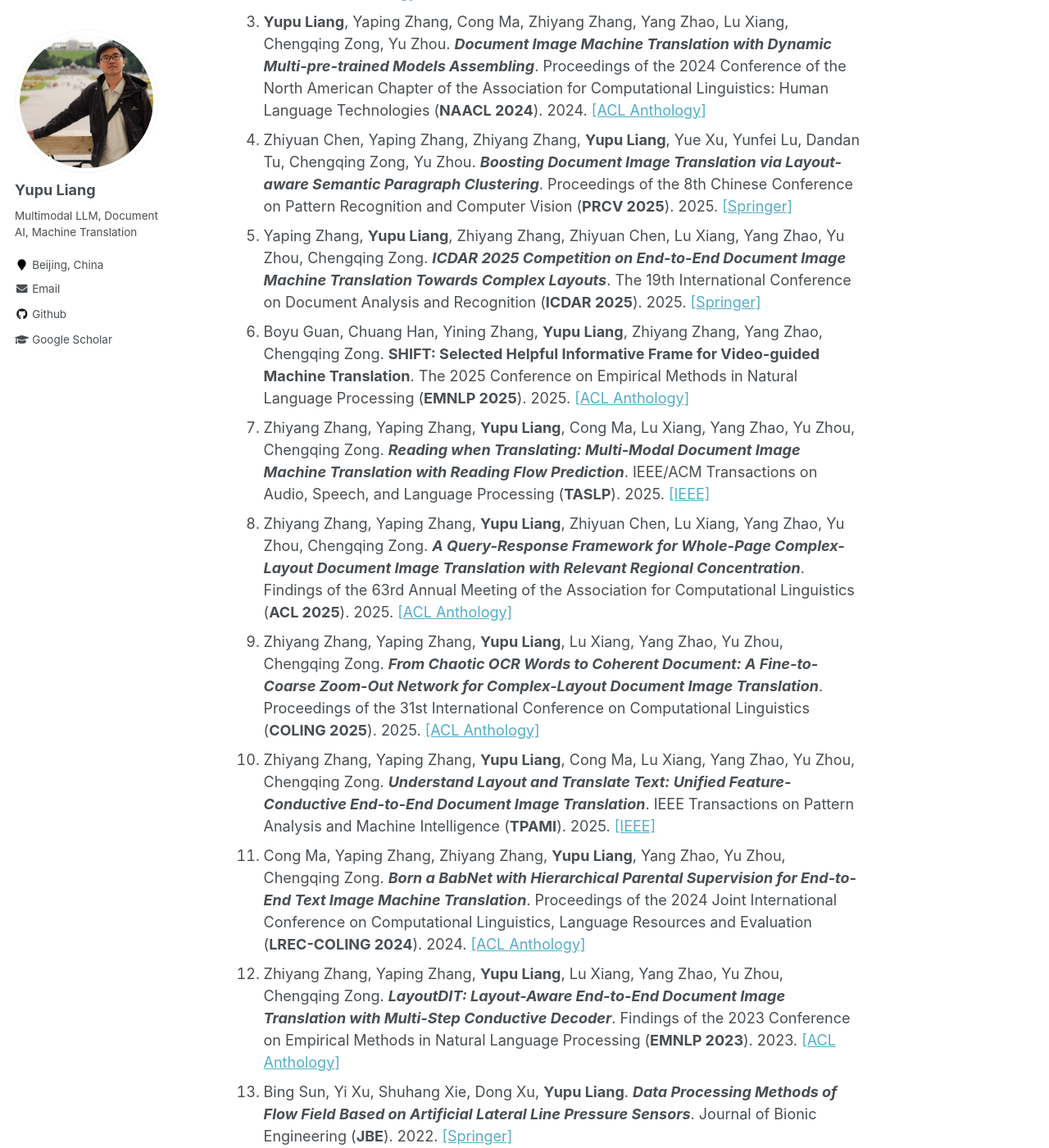
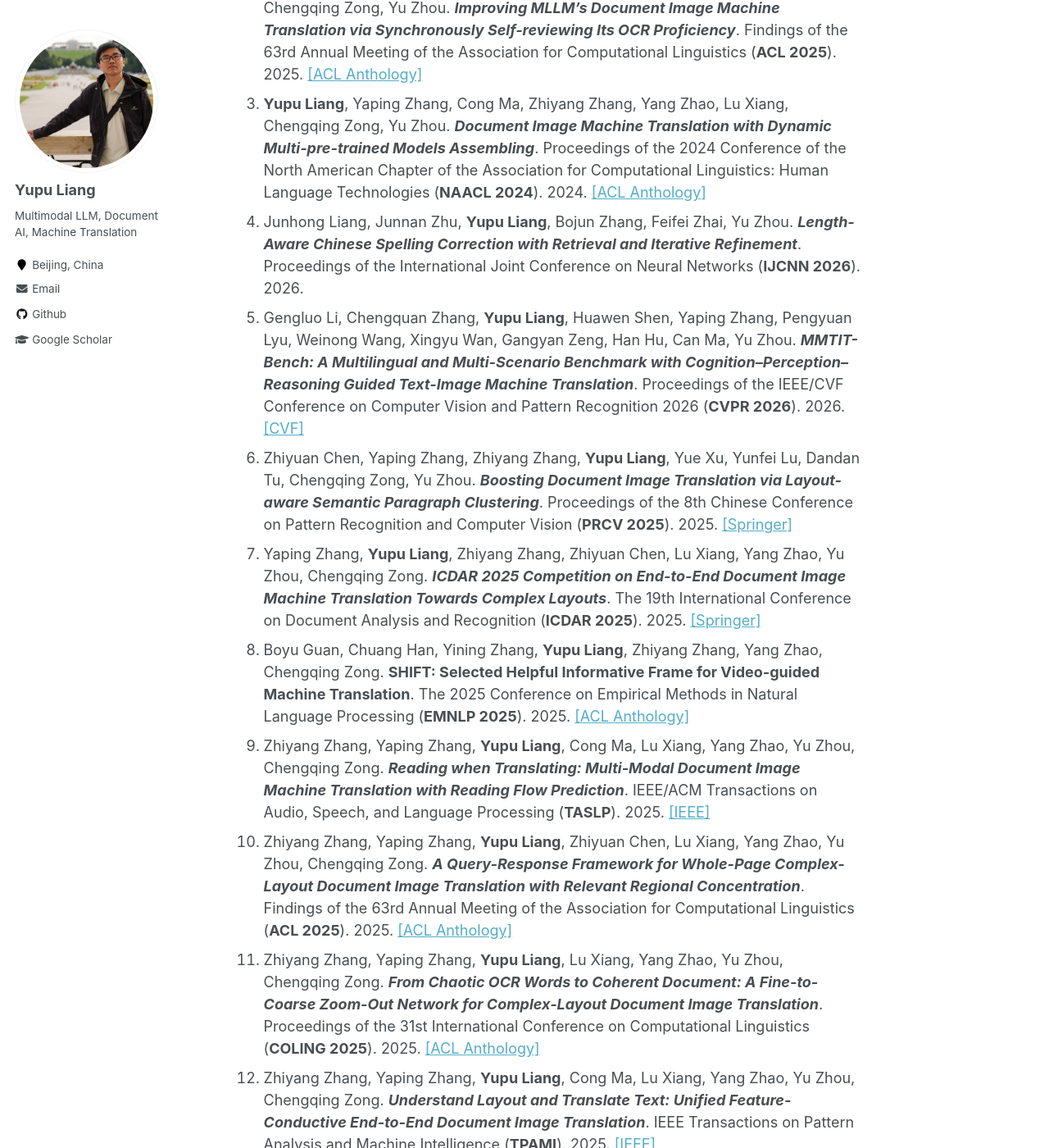
Before and after one commit to liangyupu/liangyupu.github.io, a Jekyll site: the page built from _pages/about.md, in a window 1280 px wide and 1400 px high, scrolled down 1867 px. Shown: the whole window at 82% size. Built offline with Jekyll 4.4.1, drawn with Linux system fonts in a browser that asks for light colours; some of the changed text lies outside the part shown.

Commit message:
Update about.md

```diff
--- a/_pages/about.md
+++ b/_pages/about.md
@@ -22,6 +22,10 @@ I am a member of the string section in the student Chinese orchestra of Beihang
 I also manage a Bilibili [\[1398号监听员\]](https://space.bilibili.com/161643711/upload/opus) and a Zhihu [\[1398号监听员\]](https://www.zhihu.com/people/1398hao-jian-ting-yuan) account where I share my reviews on anime, movies, and books. Feel free to follow!
 
 # News
+**[2026.03] 📄** Our new work has been accepted by IJCNN 2026.
+
+**[2026.03] 📄** Our new work **MMTIT-Bench** has been accepted by CVPR 2026.
+
 **[2025.10] 📄** Our new work has been accepted by PRCV 2025.
 
 **[2025.09] 🏁** DIMT25@ICDAR has successfully concluded. [\[Competition Report\]](https://link.springer.com/chapter/10.1007/978-3-032-04630-7_29)
@@ -58,19 +62,21 @@ I also manage a Bilibili [\[1398号监听员\]](https://space.bilibili.com/16164
 1. **Yupu Liang**, Yaping Zhang, Zhiyang Zhang, Yang Zhao, Lu Xiang, Chengqing Zong, Yu Zhou. ***Single-to-mix Modality Alignment with Multimodal Large Language Model for Document Image Machine Translation***. Proceedings of the 63rd Annual Meeting of the Association for Computational Linguistics (**ACL 2025**). 2025. [\[ACL Anthology\]](https://aclanthology.org/2025.acl-long.606/)
 2. **Yupu Liang**, Yaping Zhang, Zhiyang Zhang, Zhiyuan Chen, Yang Zhao, Lu Xiang, Chengqing Zong, Yu Zhou. ***Improving MLLM's Document Image Machine Translation via Synchronously Self-reviewing Its OCR Proficiency***. Findings of the 63rd Annual Meeting of the Association for Computational Linguistics (**ACL 2025**). 2025. [\[ACL Anthology\]](https://aclanthology.org/2025.findings-acl.1213/)
 3. **Yupu Liang**, Yaping Zhang, Cong Ma, Zhiyang Zhang, Yang Zhao, Lu Xiang, Chengqing Zong, Yu Zhou. ***Document Image Machine Translation with Dynamic Multi-pre-trained Models Assembling***. Proceedings of the 2024 Conference of the North American Chapter of the Association for Computational Linguistics: Human Language Technologies (**NAACL 2024**). 2024. [\[ACL Anthology\]](https://aclanthology.org/2024.naacl-long.392)
-4. Zhiyuan Chen, Yaping Zhang, Zhiyang Zhang, **Yupu Liang**, Yue Xu, Yunfei Lu, Dandan Tu, Chengqing Zong, Yu Zhou. ***Boosting Document Image Translation via Layout-aware Semantic Paragraph Clustering***. Proceedings of the 8th Chinese Conference on Pattern Recognition and Computer Vision (**PRCV 2025**). 2025. [\[Springer\]](https://link.springer.com/book/9789819549863)
-5. Yaping Zhang, **Yupu Liang**, Zhiyang Zhang, Zhiyuan Chen, Lu Xiang, Yang Zhao, Yu Zhou, Chengqing Zong. ***ICDAR 2025 Competition on End-to-End Document Image Machine Translation Towards Complex Layouts***. The 19th International Conference on Document Analysis and Recognition (**ICDAR 2025**). 2025. [\[Springer\]](https://link.springer.com/chapter/10.1007/978-3-032-04630-7_29)
-6. Boyu Guan, Chuang Han, Yining Zhang, **Yupu Liang**, Zhiyang Zhang, Yang Zhao, Chengqing Zong. **SHIFT: Selected Helpful Informative Frame for Video-guided Machine Translation**. The 2025 Conference on Empirical Methods in Natural Language Processing (**EMNLP 2025**). 2025. [\[ACL Anthology\]](https://aclanthology.org/2025.emnlp-main.161/)
-7. Zhiyang Zhang, Yaping Zhang, **Yupu Liang**, Cong Ma, Lu Xiang, Yang Zhao, Yu Zhou, Chengqing Zong. ***Reading when Translating: Multi-Modal Document Image Machine Translation with Reading Flow Prediction***. IEEE/ACM Transactions on Audio, Speech, and Language Processing (**TASLP**). 2025. [\[IEEE\]](https://ieeexplore.ieee.org/abstract/document/11030326)
-8. Zhiyang Zhang, Yaping Zhang, **Yupu Liang**, Zhiyuan Chen, Lu Xiang, Yang Zhao, Yu Zhou, Chengqing Zong. ***A Query-Response Framework for Whole-Page Complex-Layout Document Image Translation with Relevant Regional Concentration***. Findings of the 63rd Annual Meeting of the Association for Computational Linguistics (**ACL 2025**). 2025. [\[ACL Anthology\]](https://aclanthology.org/2025.findings-acl.1213/)
-9. Zhiyang Zhang, Yaping Zhang, **Yupu Liang**, Lu Xiang, Yang Zhao, Yu Zhou, Chengqing Zong. ***From Chaotic OCR Words to Coherent Document: A Fine-to-Coarse Zoom-Out Network for Complex-Layout Document Image Translation***. Proceedings of the 31st International Conference on Computational Linguistics (**COLING 2025**). 2025. [\[ACL Anthology\]](https://aclanthology.org/2025.coling-main.723/)
-10. Zhiyang Zhang, Yaping Zhang, **Yupu Liang**, Cong Ma, Lu Xiang, Yang Zhao, Yu Zhou, Chengqing Zong. ***Understand Layout and Translate Text: Unified Feature-Conductive End-to-End Document Image Translation***. IEEE Transactions on Pattern Analysis and Machine Intelligence (**TPAMI**). 2025. [\[IEEE\]](https://ieeexplore.ieee.org/abstract/document/10844563)
-11. Cong Ma, Yaping Zhang, Zhiyang Zhang, **Yupu Liang**, Yang Zhao, Yu Zhou, Chengqing Zong. ***Born a BabNet with Hierarchical Parental Supervision for End-to-End Text Image Machine Translation***. Proceedings of the 2024 Joint International Conference on Computational Linguistics, Language Resources and Evaluation (**LREC-COLING 2024**). 2024. [\[ACL Anthology\]](https://aclanthology.org/2024.lrec-main.222/)
-12. Zhiyang Zhang, Yaping Zhang, **Yupu Liang**, Lu Xiang, Yang Zhao, Yu Zhou, Chengqing Zong. ***LayoutDIT: Layout-Aware End-to-End Document Image Translation with Multi-Step Conductive Decoder***. Findings of the 2023 Conference on Empirical Methods in Natural Language Processing (**EMNLP 2023**). 2023. [\[ACL Anthology\]](https://aclanthology.org/2023.findings-emnlp.673/)
-13. Bing Sun, Yi Xu, Shuhang Xie, Dong Xu, **Yupu Liang**. ***Data Processing Methods of Flow Field Based on Artificial Lateral Line Pressure Sensors***. Journal of Bionic Engineering (**JBE**). 2022. [\[Springer\]](https://link.springer.com/article/10.1007/s42235-022-00232-x)
+4. Junhong Liang, Junnan Zhu, **Yupu Liang**, Bojun Zhang, Feifei Zhai, Yu Zhou. ***Length-Aware Chinese Spelling Correction with Retrieval and Iterative Refinement***. Proceedings of the International Joint Conference on Neural Networks (**IJCNN 2026**). 2026.
+5. Gengluo Li, Chengquan Zhang, **Yupu Liang**, Huawen Shen, Yaping Zhang, Pengyuan Lyu, Weinong Wang, Xingyu Wan, Gangyan Zeng, Han Hu, Can Ma, Yu Zhou. ***MMTIT-Bench: A Multilingual and Multi-Scenario Benchmark with Cognition–Perception–Reasoning Guided Text-Image Machine Translation***. Proceedings of the IEEE/CVF Conference on Computer Vision and Pattern Recognition 2026 (**CVPR 2026**). 2026. [\[CVF\]](https://openaccess.thecvf.com/content/CVPR2026/html/Li_MMTIT-Bench_A_Multilingual_and_Multi-Scenario_Benchmark_with_Cognition-Perception-Reasoning_Guided_Text-Image_CVPR_2026_paper.html)
+6. Zhiyuan Chen, Yaping Zhang, Zhiyang Zhang, **Yupu Liang**, Yue Xu, Yunfei Lu, Dandan Tu, Chengqing Zong, Yu Zhou. ***Boosting Document Image Translation via Layout-aware Semantic Paragraph Clustering***. Proceedings of the 8th Chinese Conference on Pattern Recognition and Computer Vision (**PRCV 2025**). 2025. [\[Springer\]](https://link.springer.com/book/9789819549863)
+7. Yaping Zhang, **Yupu Liang**, Zhiyang Zhang, Zhiyuan Chen, Lu Xiang, Yang Zhao, Yu Zhou, Chengqing Zong. ***ICDAR 2025 Competition on End-to-End Document Image Machine Translation Towards Complex Layouts***. The 19th International Conference on Document Analysis and Recognition (**ICDAR 2025**). 2025. [\[Springer\]](https://link.springer.com/chapter/10.1007/978-3-032-04630-7_29)
+8. Boyu Guan, Chuang Han, Yining Zhang, **Yupu Liang**, Zhiyang Zhang, Yang Zhao, Chengqing Zong. **SHIFT: Selected Helpful Informative Frame for Video-guided Machine Translation**. The 2025 Conference on Empirical Methods in Natural Language Processing (**EMNLP 2025**). 2025. [\[ACL Anthology\]](https://aclanthology.org/2025.emnlp-main.161/)
+9. Zhiyang Zhang, Yaping Zhang, **Yupu Liang**, Cong Ma, Lu Xiang, Yang Zhao, Yu Zhou, Chengqing Zong. ***Reading when Translating: Multi-Modal Document Image Machine Translation with Reading Flow Prediction***. IEEE/ACM Transactions on Audio, Speech, and Language Processing (**TASLP**). 2025. [\[IEEE\]](https://ieeexplore.ieee.org/abstract/document/11030326)
+10. Zhiyang Zhang, Yaping Zhang, **Yupu Liang**, Zhiyuan Chen, Lu Xiang, Yang Zhao, Yu Zhou, Chengqing Zong. ***A Query-Response Framework for Whole-Page Complex-Layout Document Image Translation with Relevant Regional Concentration***. Findings of the 63rd Annual Meeting of the Association for Computational Linguistics (**ACL 2025**). 2025. [\[ACL Anthology\]](https://aclanthology.org/2025.findings-acl.1213/)
+11. Zhiyang Zhang, Yaping Zhang, **Yupu Liang**, Lu Xiang, Yang Zhao, Yu Zhou, Chengqing Zong. ***From Chaotic OCR Words to Coherent Document: A Fine-to-Coarse Zoom-Out Network for Complex-Layout Document Image Translation***. Proceedings of the 31st International Conference on Computational Linguistics (**COLING 2025**). 2025. [\[ACL Anthology\]](https://aclanthology.org/2025.coling-main.723/)
+12. Zhiyang Zhang, Yaping Zhang, **Yupu Liang**, Cong Ma, Lu Xiang, Yang Zhao, Yu Zhou, Chengqing Zong. ***Understand Layout and Translate Text: Unified Feature-Conductive End-to-End Document Image Translation***. IEEE Transactions on Pattern Analysis and Machine Intelligence (**TPAMI**). 2025. [\[IEEE\]](https://ieeexplore.ieee.org/abstract/document/10844563)
+13. Cong Ma, Yaping Zhang, Zhiyang Zhang, **Yupu Liang**, Yang Zhao, Yu Zhou, Chengqing Zong. ***Born a BabNet with Hierarchical Parental Supervision for End-to-End Text Image Machine Translation***. Proceedings of the 2024 Joint International Conference on Computational Linguistics, Language Resources and Evaluation (**LREC-COLING 2024**). 2024. [\[ACL Anthology\]](https://aclanthology.org/2024.lrec-main.222/)
+14. Zhiyang Zhang, Yaping Zhang, **Yupu Liang**, Lu Xiang, Yang Zhao, Yu Zhou, Chengqing Zong. ***LayoutDIT: Layout-Aware End-to-End Document Image Translation with Multi-Step Conductive Decoder***. Findings of the 2023 Conference on Empirical Methods in Natural Language Processing (**EMNLP 2023**). 2023. [\[ACL Anthology\]](https://aclanthology.org/2023.findings-emnlp.673/)
+15. Bing Sun, Yi Xu, Shuhang Xie, Dong Xu, **Yupu Liang**. ***Data Processing Methods of Flow Field Based on Artificial Lateral Line Pressure Sensors***. Journal of Bionic Engineering (**JBE**). 2022. [\[Springer\]](https://link.springer.com/article/10.1007/s42235-022-00232-x)
 
 # Educations
-**[2021.09 - Now]** Ph.D. Computer Science, **Institute of Automation, Chinese Academy of Sciences**
+**[2021.09 - 2026.06]** Ph.D. Computer Science, **Institute of Automation, Chinese Academy of Sciences**
 * Outstanding Student
 
 **[2017.09 - 2021.06]** Undergraduate. Automation, School of Automation Science and Electrical Engineering, **Beihang University**
```
